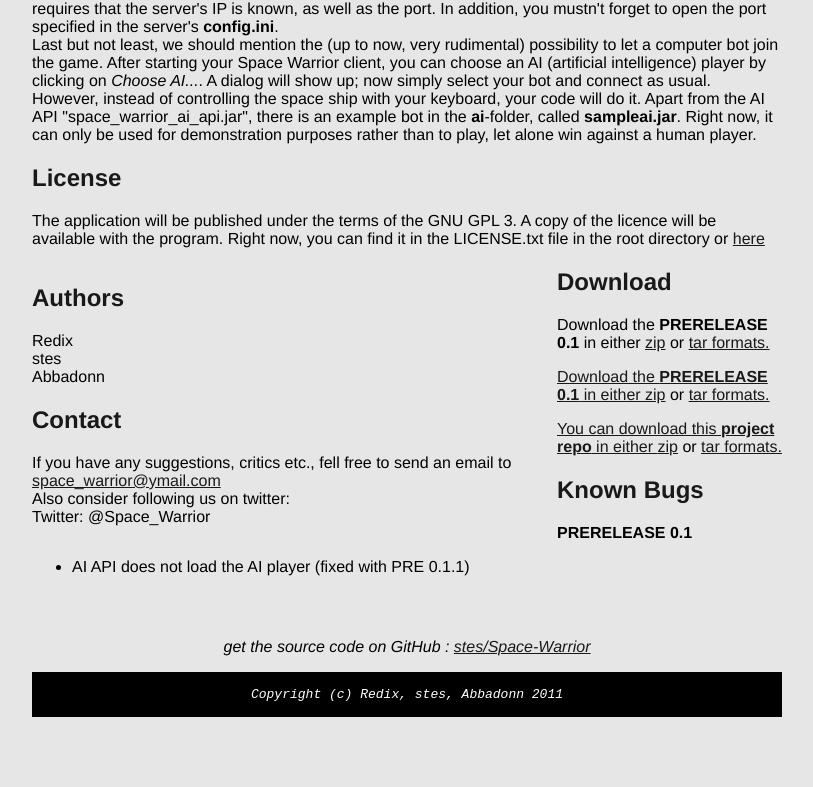
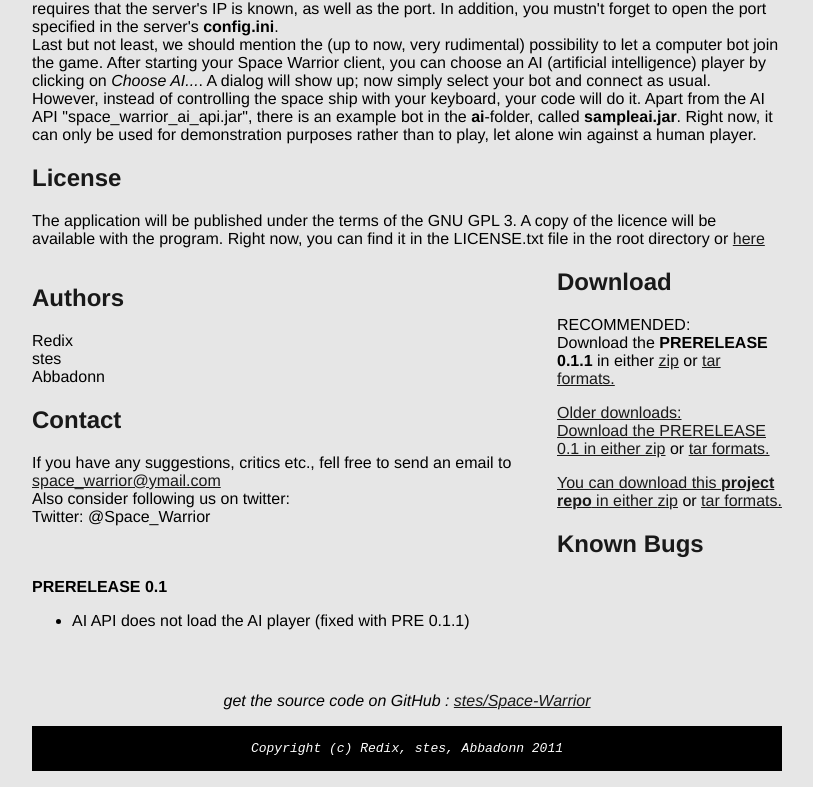
Before and after one commit to stes/Space-Warrior, a plain HTML site: page index.html in a window 1280 px wide. Shown: the part 1234-2021 px from the top of the page, without its empty margins (233-1046 px from the left). Before the commit the page ends 1967 px from the top, so only its background shows below. Drawn offline with Linux system fonts and the light colour scheme; a script that the page names is missing.

Commit message:
small changes

```diff
--- a/index.html
+++ b/index.html
@@ -160,13 +160,13 @@
 				</div>
 			</div>
 			<h2>Download</h2>
-			<p>
-			Download the <b>PRERELEASE 0.1</b> in either
+			<p>RECOMMENDED:<br/>
+			Download the <b>PRERELEASE 0.1.1</b> in either
 			<a href="https://github.com/downloads/stes/Space-Warrior/prerelease_0_1_1.zip">zip</a> or
 			<a href="https://github.com/downloads/stes/Space-Warrior/prerelease_0_1_1.rar">tar formats.
 			</p>
-			<p>
-			Download the <b>PRERELEASE 0.1</b> in either
+			<p>Older downloads:<br/>
+			Download the PRERELEASE 0.1 in either
 			<a href="https://github.com/downloads/stes/Space-Warrior/SpaceWarrior_0_1.zip">zip</a> or
 			<a href="https://github.com/downloads/stes/Space-Warrior/SpaceWarrior_0_1.rar">tar formats.
 			</p>
```
